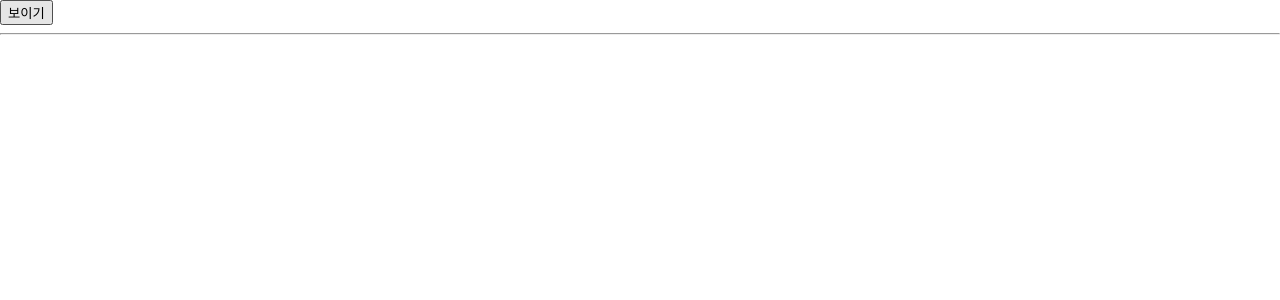
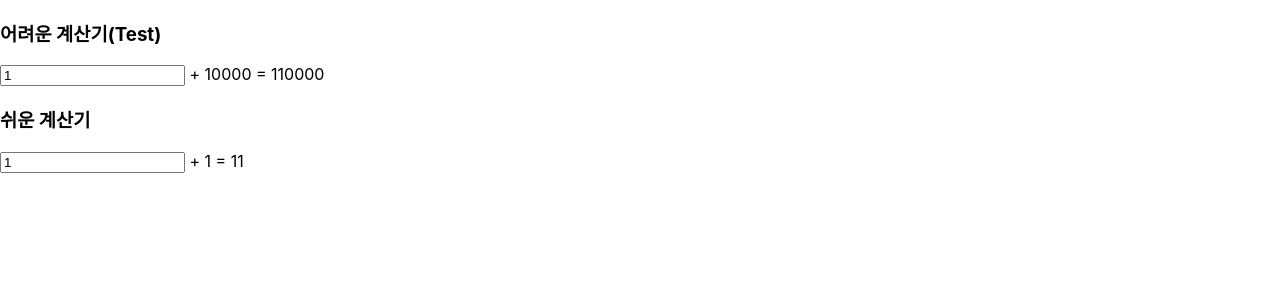
Before and after one commit to sungjaechoi/hello-react, a React (Create React App) app in the folder hooks-tutorial/: page / in a window 1280 px wide. Shown: the top 300 px of the page. Built offline with nearby package versions, Linux system fonts and the light colour scheme.

Commit message:
[8].HOOKs - 4.useMemo

```diff
--- a/hooks-tutorial/src/App.js
+++ b/hooks-tutorial/src/App.js
@@ -1,21 +1,10 @@
-import InfoReducer from "./InfoReducer";
-import { useState } from "react";
+import Average from "./Average";
 
 const App = () => {
-  const [visible, setVisible] = useState(false);
+
   return (
-    <div>
-      <button
-        onClick={() => {
-          setVisible(!visible);
-        }}
-      >
-        {visible ? "숨기기" : "보이기"}
-      </button>
-      <hr />
-      {visible && <InfoReducer />}
-    </div>
-  );
+    <Average/>
+  )
 };
 
 export default App;
--- /dev/null
+++ b/hooks-tutorial/src/Average.js
@@ -0,0 +1,49 @@
+import {useState} from 'react' // useMemo 사용시 import
+
+const hardCalculate = (number) => {
+  console.log("어려운 계산");
+  for (let i = 0; i < 99999999; i++) {} // 의미없는 for 문 -> 생각하는 시간
+  return number + 10000;
+};
+
+const easyCalculate = (number) => {
+  console.log("쉬운 계산");
+  return number + 1;
+};
+
+function Average(){
+  const [hardNumber, setHardNumber] = useState('1');
+  const[easyNumber, setEasyNumber] =useState('1')
+
+  // 주석 지워서 확인
+  const hardSum = hardCalculate(hardNumber);
+  ///useMome 사용
+  // const hardSum = useMemo(() => {
+  //   return hardCalculate(hardNumber);
+  // }, [hardNumber]);
+
+  const easySum = easyCalculate(easyNumber);
+
+  return (
+    <div>
+      <h3>어려운 계산기(Test)</h3>
+      <input
+        type="number"
+        value={hardNumber}
+        onChange={(e) => setHardNumber(parseInt(e.target.value))}
+      />
+      <span> + 10000 = {hardSum}</span>
+      {/*  */}
+      <h3>쉬운 계산기</h3>
+      <input
+        type="number"
+        value={easyNumber}
+        onChange={(e) => setEasyNumber(parseInt(e.target.value))}
+      />
+      <span> + 1 = {easySum}</span>
+    </div>
+  );
+}
+
+
+export default Average;
```
